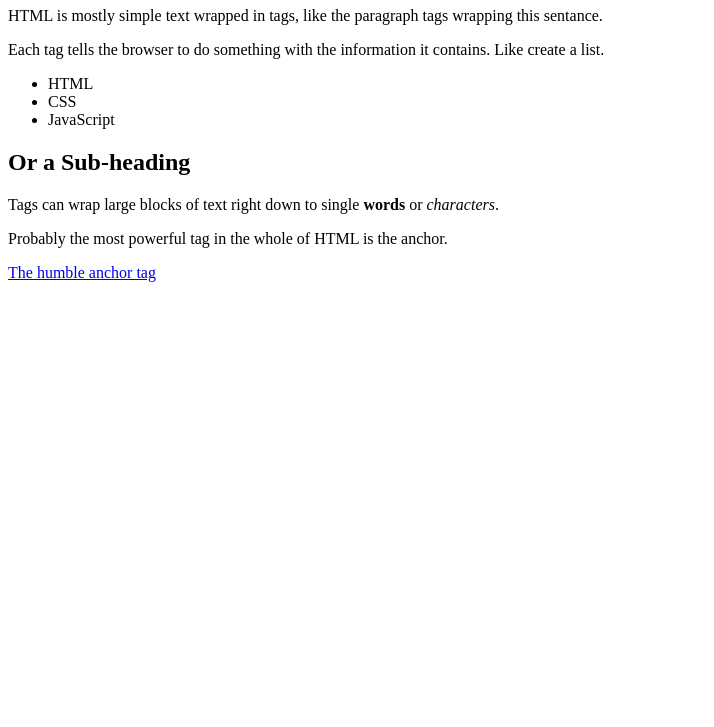
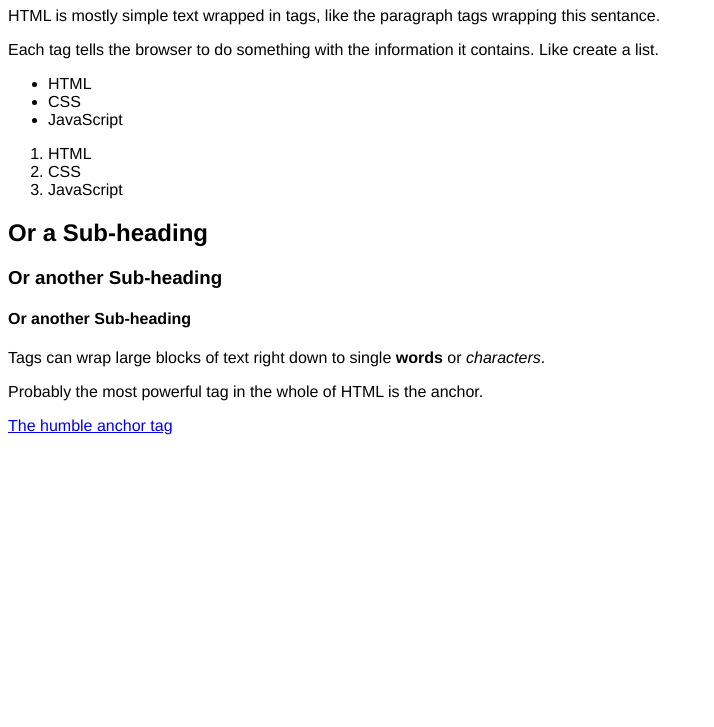
Before and after one commit to ashiguruma/html-basics, a plain HTML site: page index.html in a window 1280 px wide. Shown: the part 73-800 px from the top of the page, without its empty margins (0-714 px from the left). Drawn offline with Linux system fonts and the light colour scheme.

```diff
--- a/index.html
+++ b/index.html
@@ -4,6 +4,8 @@
     <head>
 
         <title>Basic Structure</title>
+
+        <link rel="stylesheet" href="styles.css" type="text/css" media="screen" title="no title" charset="utf-8">
 
     </head>
 
@@ -27,7 +29,17 @@
             <li>JavaScript</li>
         </ul>
 
+        <ol>
+            <li>HTML</li>
+            <li>CSS</li>
+            <li>JavaScript</li>
+        </ol>
+
         <h2>Or a Sub-heading</h2>
+
+        <h3>Or another Sub-heading</h3>
+
+        <h4>Or another Sub-heading</h4>
 
         <p>
             Tags can wrap large blocks of text right down to single
```
Also changed, not shown: more.html (+1 -1 lines), style.html (+2 -0 lines), presentation/images/UOQEFy7.gif (deleted), presentation/images/lT9F69M.gif (deleted), presentation/images/p5uyvSY.gif (deleted), presentation/images/vYaajWY.gif (deleted), 6 other files.
